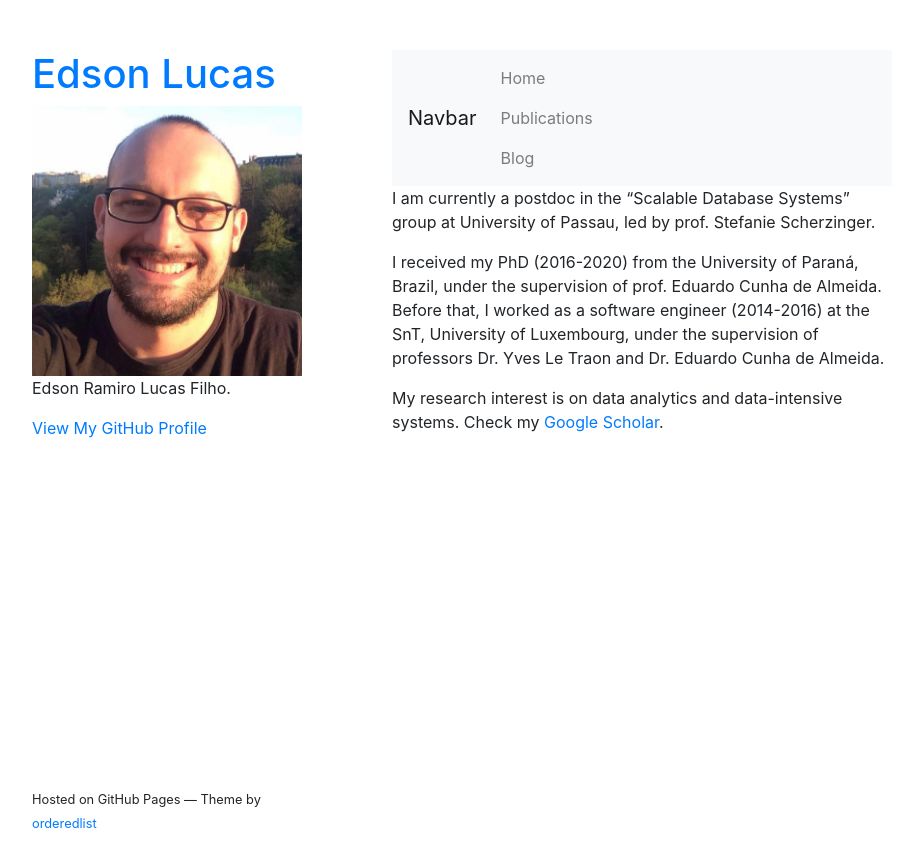
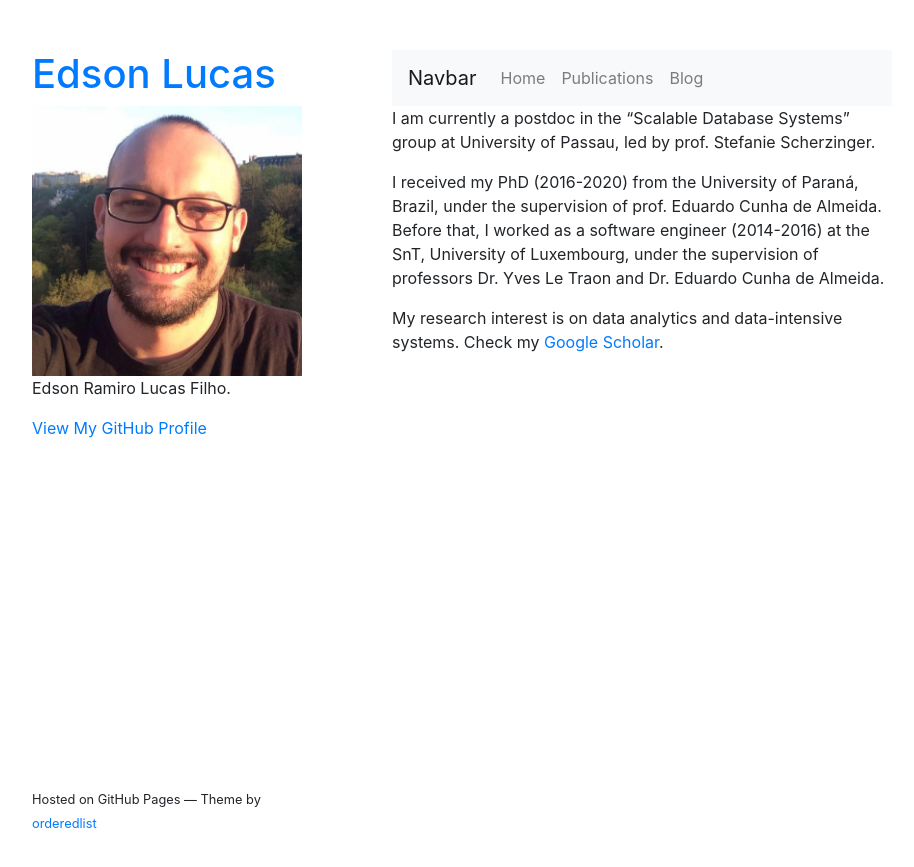
Before and after one commit to edsonrl/edsonrl.github.io, a Jekyll site: the page built from index.md, in a window 1280 px wide. Shown: the top 867 px of the page, without its empty margins (178-1092 px from the left). Built offline with Jekyll 4.4.1, drawn with Linux system fonts in a browser that asks for light colours.

Commit message:
fix navbar

```diff
--- a/_includes/navigation.html
+++ b/_includes/navigation.html
@@ -5,13 +5,13 @@
   </button>
   <div class="collapse navbar-collapse" id="navbarNav">
     <ul class="navbar-nav">
-      <li class="nav-item">
         {% for navigation in site.data.navigation %}
-        <a class="nav-link" href="https://erlfilho.github.io/{{ navigation.link }}">
+          <li class="nav-item">
+            <a class="nav-link" href="https://erlfilho.github.io/{{ navigation.link }}">
             {{ navigation.name }}
-        </a>
+            </a>
+          </li>
         {% endfor %}
-      </li>
     </ul>
   </div>
 </nav>
```
